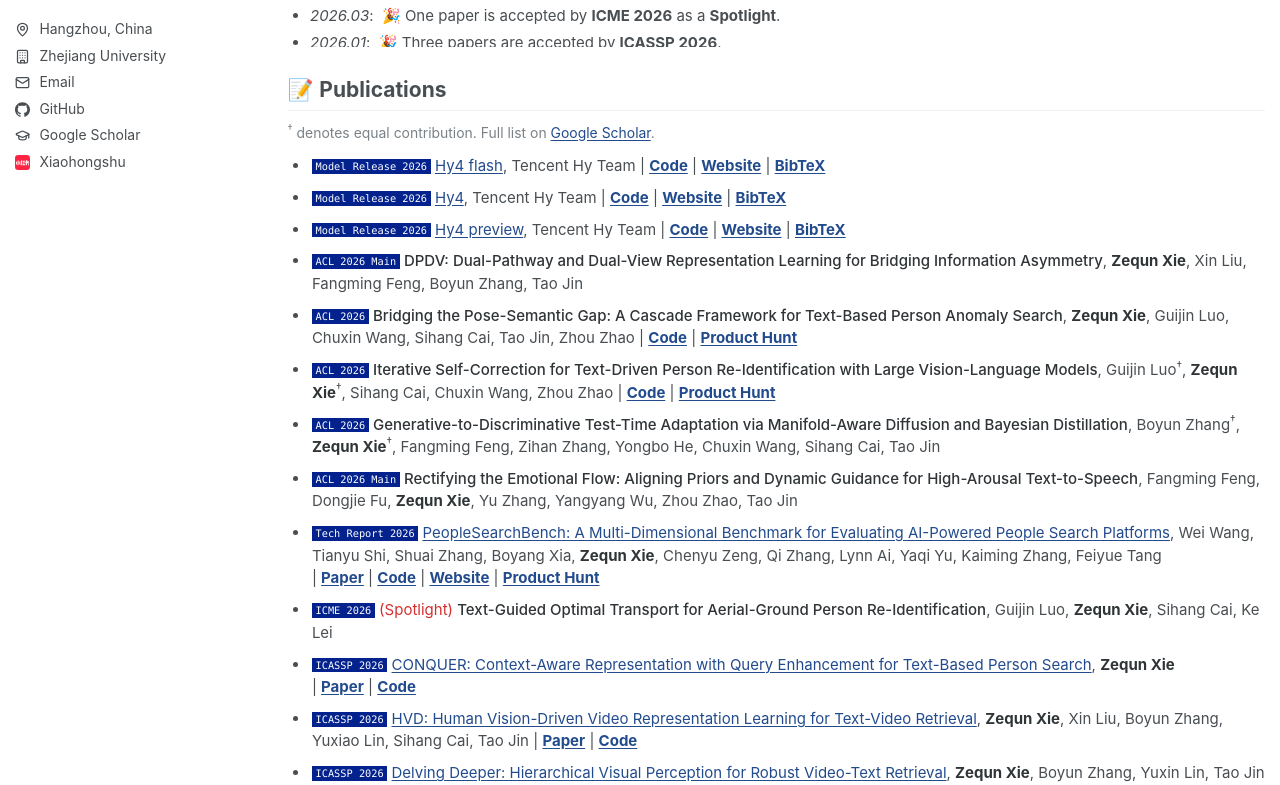
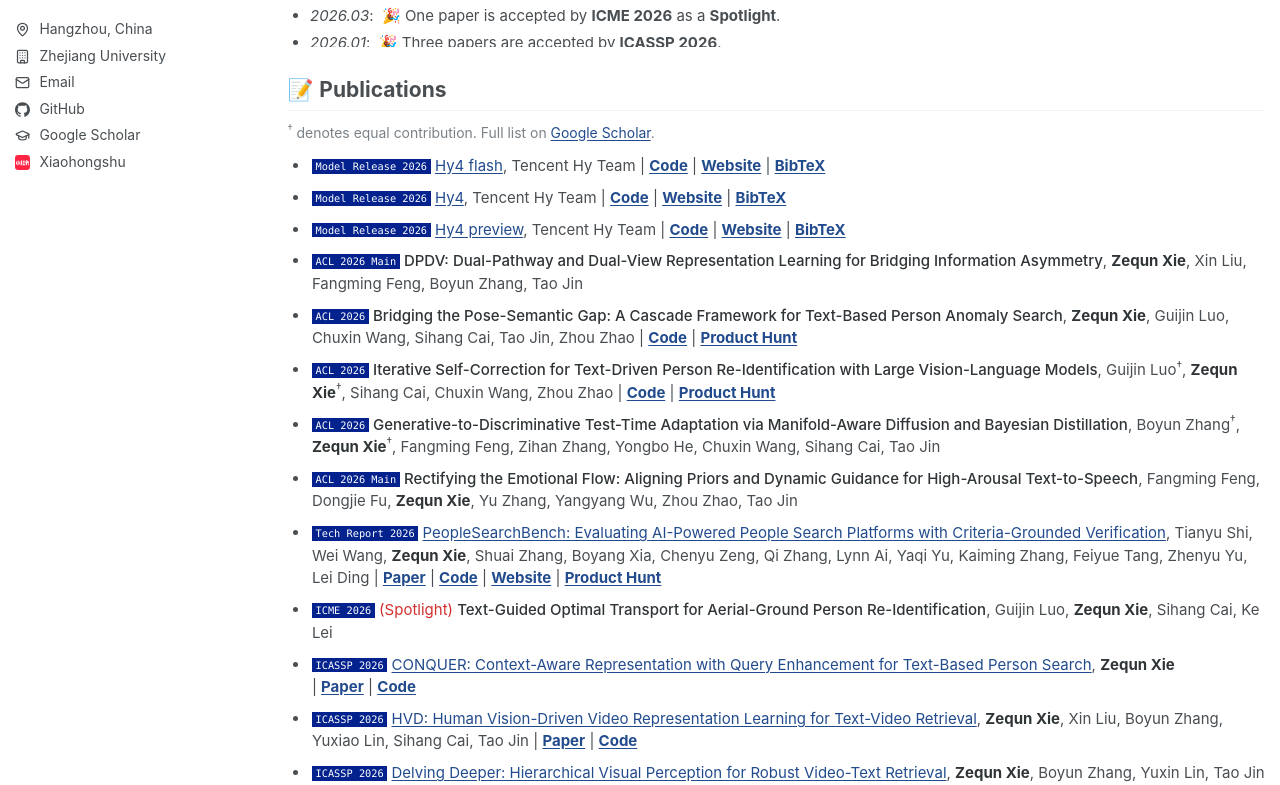
Before and after one commit to zqxie77/zqxie77.github.io, a Next.js app: page / in a window 1280 px wide. Shown: the part 366-1151 px from the top of the page. Built offline with nearby package versions, Linux system fonts and the light colour scheme.

Commit message:
Update PeopleSearchBench to arXiv v3

```diff
--- a/src/data/profile.ts
+++ b/src/data/profile.ts
@@ -238,25 +238,27 @@ export const publications: Publication[] = [
   },
   {
     title:
-      "PeopleSearchBench: A Multi-Dimensional Benchmark for Evaluating AI-Powered People Search Platforms",
+      "PeopleSearchBench: Evaluating AI-Powered People Search Platforms with Criteria-Grounded Verification",
     authors: [
+      "Tianyu Shi",
       "Wei Wang",
-      "Tianyu Shi",
+      "Zequn Xie",
       "Shuai Zhang",
       "Boyang Xia",
-      "Zequn Xie",
       "Chenyu Zeng",
       "Qi Zhang",
       "Lynn Ai",
       "Yaqi Yu",
       "Kaiming Zhang",
       "Feiyue Tang",
+      "Zhenyu Yu",
+      "Lei Ding",
     ],
     venue: "Tech Report",
     year: 2026,
     type: "preprint",
     links: {
-      paper: "https://arxiv.org/pdf/2603.27476",
+      paper: "https://arxiv.org/pdf/2603.27476v3",
       code: "https://github.com/LessieAI/people-search-bench",
       website: "https://lessie.ai/",
       productHunt: "https://www.producthunt.com/products/lessie-ai-2",
```
